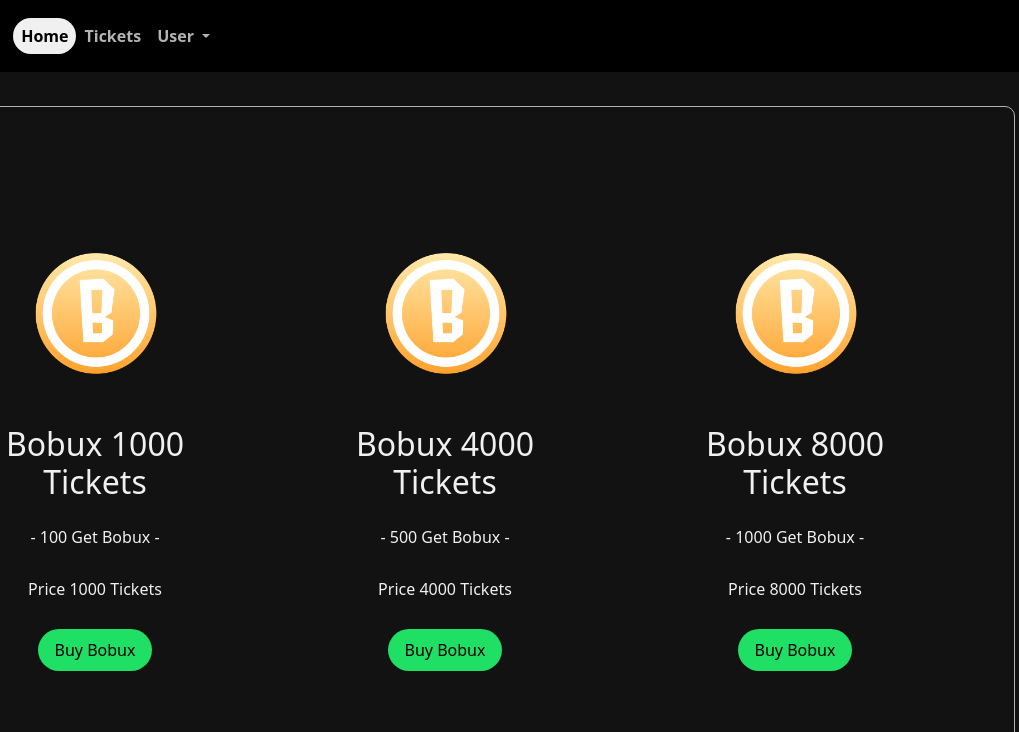
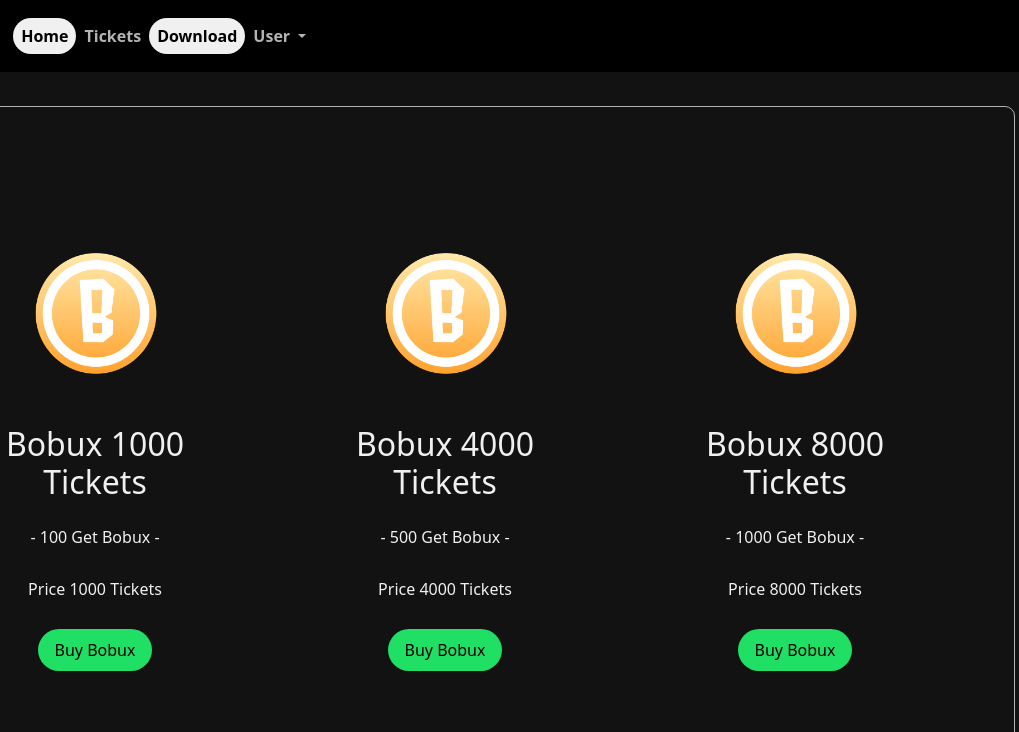
Before and after one commit to RandyGM/Bobuxs_Plus, a website: page Login_v/index_sign.html in a window 1280 px wide. Shown: the top 732 px of the page, 195-1214 px from the left. Drawn offline with nearby package versions, Linux system fonts and the light colour scheme.

Commit message:
Update index_sign.html

```diff
--- a/Login_v/index_sign.html
+++ b/Login_v/index_sign.html
@@ -34,7 +34,9 @@
                         <li class="nav-item">
                             <a class="nav-link" href="tickets.html">Tickets</a>
                         </li>
-
+                        <li class="nav-item">
+                            <a class="nav-link active" href="download_sign.html">Download</a>
+                        </li>
                         <li class="nav-item dropdown">
                             <a class="nav-link dropdown-toggle" href="#" role="button" data-bs-toggle="dropdown" aria-expanded="false">
                               User
```
